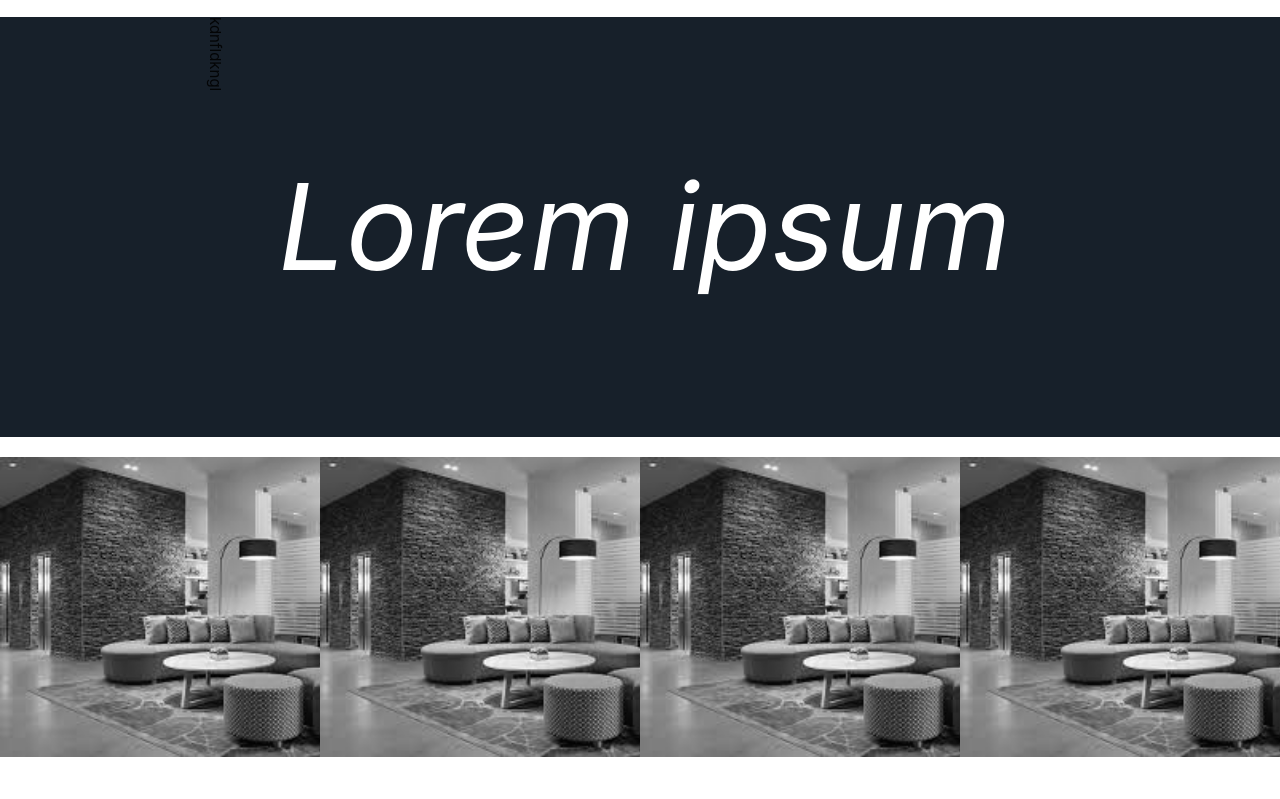
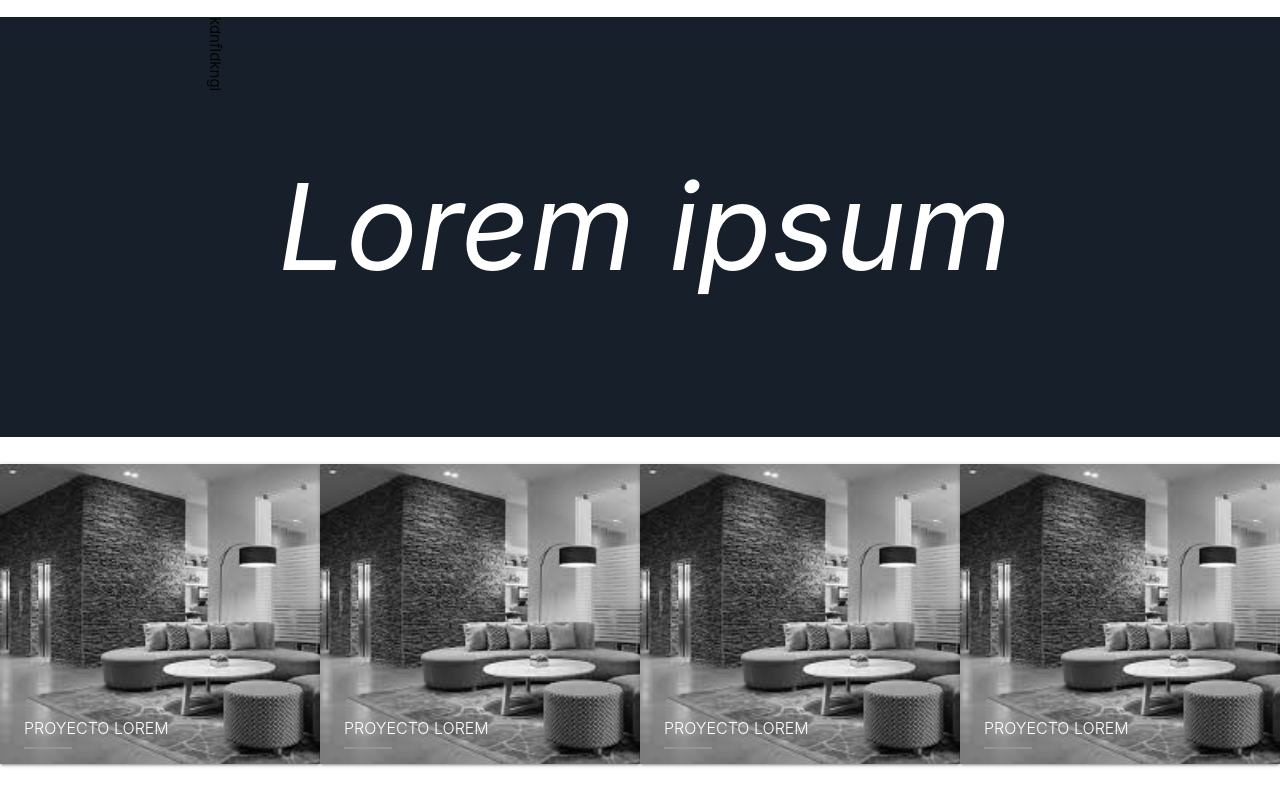
Before and after one commit to robextrem/arte-sedentario, a plain HTML site: page index.html in a window 1280 px wide. Shown: the part 1342-2141 px from the top of the page. Before the commit the page ends 2119 px from the top, so only its background shows below. Drawn offline with nearby package versions, Linux system fonts and the light colour scheme.

Commit message:
proyectos, texto, hr

```diff
--- a/index.html
+++ b/index.html
@@ -81,10 +81,41 @@
 	<section class="">
 		<div class="">
 			<div class="[ row ]">
-				<div class="[ col s6 m6 l3 ][ padding-0 ][ bg-project-1 ]"></div>
-				<div class="[ col s6 m6 l3 ][ padding-0 ][ bg-project-2 ]"></div>
-				<div class="[ col s6 m6 l3 ][ padding-0 ][ bg-project-3 ]"></div>
-				<div class="[ col s6 m6 l3 ][ padding-0 ][ bg-project-4 ]"></div>
+				<div class="[ col s6 m6 l3 ][ padding-0 ]">
+					<div class="[ card ]">
+						<div class="[ card-image ][ bg-project-1 ]">
+							<span class="[ card-title ][ uppercase ]">Proyecto lorem</span>
+							<span class="[ card-title-1 ][ uppercase ][ hr-1 ]"></span>
+						</div>
+					</div>
+				</div>
+				<div class="[ col s6 m6 l3 ][ padding-0 ]">
+					<div class="[ card ]">
+						<div class="[ card-image ][ bg-project-2 ]">
+							<span class="[ card-title ][ uppercase ]">Proyecto lorem</span>
+							<span class="[ card-title-1 ][ uppercase ][ hr-1 ]"></span>
+						</div>
+					</div>
+				</div>
+				<div class="[ col s6 m6 l3 ][ padding-0 ]">
+					<div class="[ card ]">
+						<div class="[ card-image ][ bg-project-3 ]">
+							<span class="[ card-title ][ uppercase ]">Proyecto lorem</span>
+							<span class="[ card-title-1 ][ uppercase ][ hr-1 ]"></span>
+						</div>
+					</div>
+				</div>
+				<div class="[ col s6 m6 l3 ][ padding-0 ]">
+					<div class="[ card ]">
+						<div class="[ card-image ][ bg-project-4 ]">
+							<span class="[ card-title ][ uppercase ]">Proyecto lorem</span>
+							<span class="[ card-title-1 ][ uppercase ][ hr-1 ]"></span>
+						</div>
+					</div>
+				</div>
+ 			</div>
+
+
 			</div>
 		</div>
 	</section>
--- a/sass/components/_cards.scss
+++ b/sass/components/_cards.scss
@@ -19,7 +19,7 @@
 
 
   .card-title {
-    font-size: 24px;
+    font-size: 16px;
     font-weight: 300;
     &.activator {
       cursor: pointer;
@@ -136,6 +136,14 @@
       max-width: 100%;
       padding: $card-padding;
     }
+    .card-title-1 {
+      color: $card-bg-color;
+      position: absolute;
+      bottom: 0;
+      left: 0;
+      max-width: 100%;
+      padding: 0px 24px;
+    }
   }
 
   .card-content {
--- a/sass/components/extra.scss
+++ b/sass/components/extra.scss
@@ -4,7 +4,8 @@
 	background-size: cover;
 }
 .inherit{display: inherit;}
-.nowrap{white-space: nowrap;}
+.relative{position: relative;}
+
 .width-100{width: 100%;}
 .grayscale{
 	-webkit-filter: grayscale(100%); /* Safari 6.0 - 9.0 */
@@ -28,6 +29,7 @@
 .uppercase{text-transform: uppercase;}
 .bold{font-weight: 700;}
 .italic{font-style: italic;}
+.nowrap{white-space: nowrap;}
 
 nav{box-shadow: none;}
 
@@ -63,3 +65,8 @@ nav{box-shadow: none;}
  	filter: grayscale(100%);
  	height:300px;
 }
+
+.hr-1{
+	border-top: 2px solid #9e9d24;
+	margin: 15px 24px;
+}
```
Also changed, not shown: stylesheets/components/extra.css, stylesheets/materialize.css.
